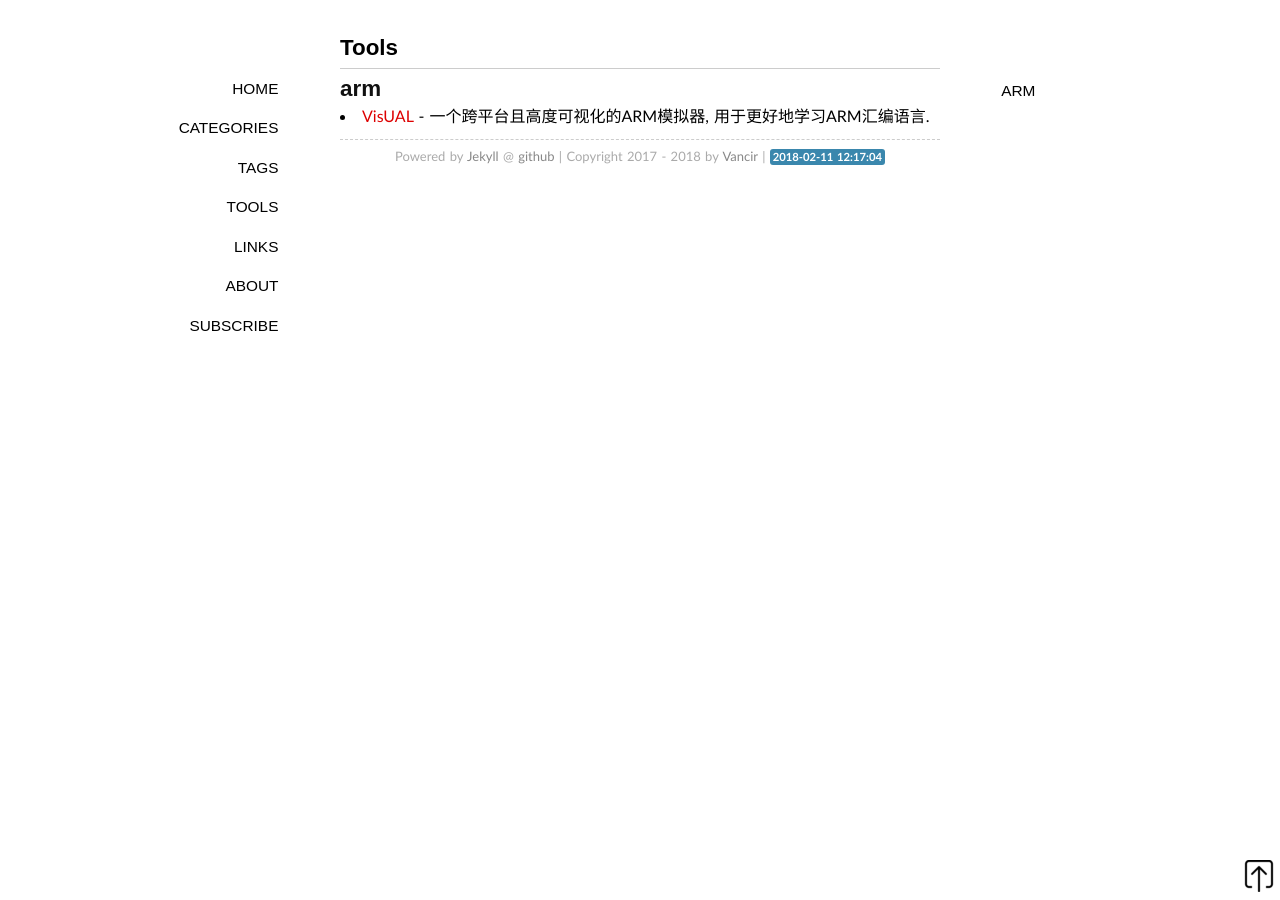
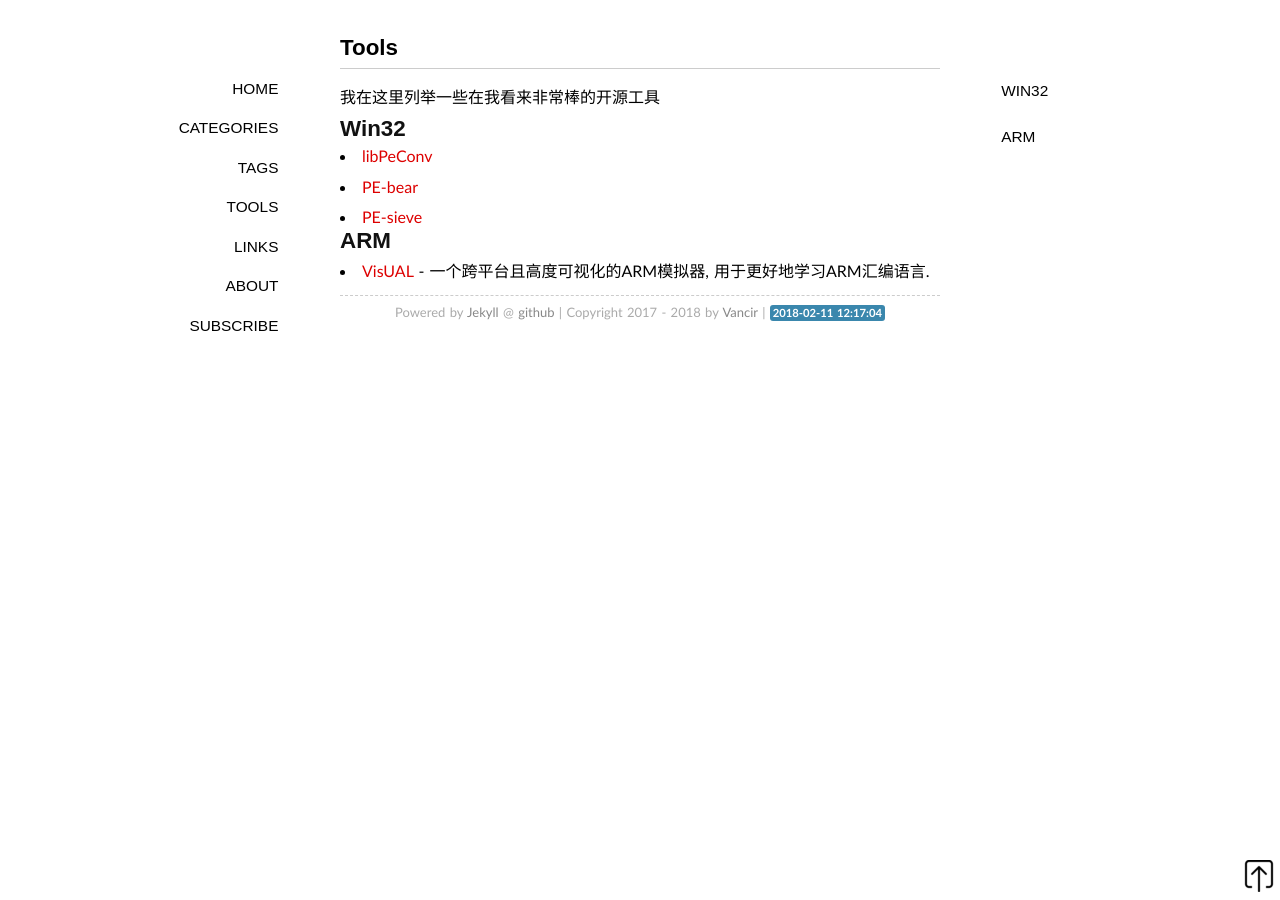
Before and after one commit to Trietptm-on-Coding-Algorithms/vancir.github.io, a Jekyll site: the page built from tools/index.md, in a window 1280 px wide. Built offline with Jekyll 4.4.1, drawn with Linux system fonts in a browser that asks for light colours; some web fonts are replaced.

Commit message:
update some tools developed by hasherezade

```diff
--- a/tools/index.md
+++ b/tools/index.md
@@ -3,6 +3,12 @@ title: Tools
 layout: page
 ---
 
-## arm
+我在这里列举一些在我看来非常棒的开源工具
+## Win32
+
+* [libPeConv](https://github.com/hasherezade/libpeconv)
+* [PE-bear](https://hshrzd.wordpress.com/pe-bear/)
+* [PE-sieve](https://hshrzd.wordpress.com/pe-sieve/)
+## ARM
 
 * [VisUAL](https://salmanarif.bitbucket.io/visual/index.html) - 一个跨平台且高度可视化的ARM模拟器, 用于更好地学习ARM汇编语言.
```
